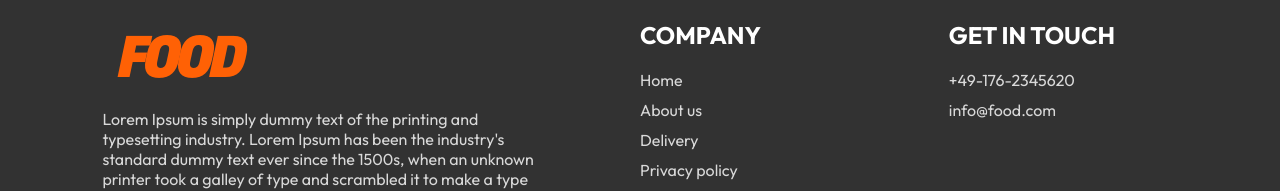
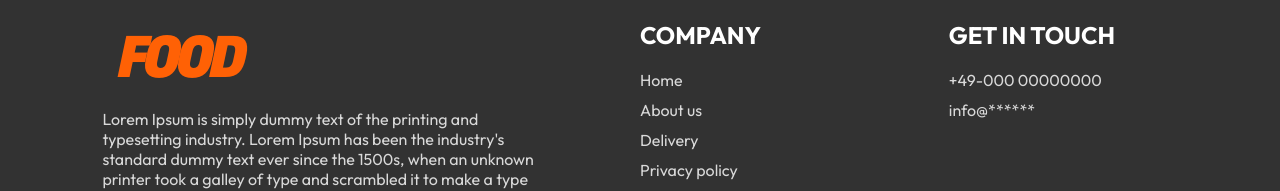
Before and after one commit to mehrnazpishyar/Food-Delivery, a React app: page / in a window 1280 px wide. Shown: the part 5676-5867 px from the top of the page. Built offline with nearby package versions, Linux system fonts and the light colour scheme; the HTML template or start-up script is replaced by a standard one.

Commit message:
edit info data

```diff
--- a/src/components/Footer/Footer.jsx
+++ b/src/components/Footer/Footer.jsx
@@ -27,8 +27,8 @@ const Footer = () => {
         <div className="footer-content-right">
             <h2>GET IN TOUCH</h2>
             <ul>
-                <li>+49-176-2345620</li>
-                <li>info@food.com</li>
+                <li>+49-000 00000000</li>
+                <li>info@******</li>
             </ul>
         </div>
       </div>
```
